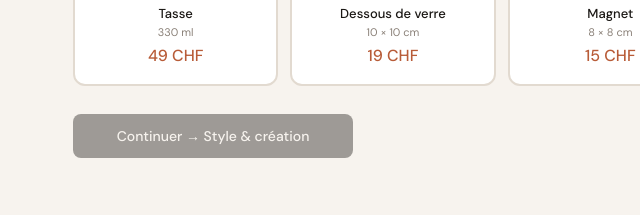
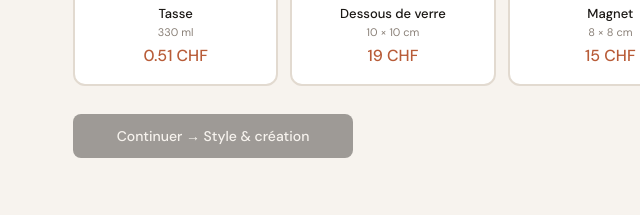
Before and after one commit to kesktec3d/kesk-hub, a website: page kesk-uv.html in a window 1280 px wide. Shown: the part 493-708 px from the top of the page, 57-697 px from the left. Drawn offline with nearby package versions, Linux system fonts and the light colour scheme; a web font is replaced by a local one.

Commit message:
Update kesk-uv.html

```diff
--- a/kesk-uv.html
+++ b/kesk-uv.html
@@ -170,7 +170,7 @@ if(window.self!==window.top){
 <script>
 const CONFIG={STRIPE_PUBLIC_KEY:'pk_live_51S52CbKHykPIIFiGXsJW5zPitq3GkmD6dMxp5YPdIguhj5oLlFtRSepvgjHOwMEH7RyCoxCmyUAORaGIaAOkfCmG00ySYyZaA1',API_BASE:'',RELIEF_MM:0.65,MAX_GENERATIONS:5};
 const PROMO_CODES={'KESK2025':{discount:100,label:'Offert par Kesk 🎁'},'FRIEND50':{discount:50,label:'-50% — ami(e) de la maison'},'BIENVENUE':{discount:20,label:'-20% bienvenue'},'LAUNCH10':{discount:10,label:'-10% lancement'}};
-const SUPPORTS=[{id:'toile',name:'Tableau toile',dims:'30 × 40 cm',icon:'🖼️',price:89},{id:'bois',name:'Bois (Wood Art)',dims:'30 × 40 cm',icon:'🪵',price:109},{id:'metal',name:'Métal (Metal Art)',dims:'30 × 40 cm',icon:'⚙️',price:119},{id:'tasse',name:'Tasse',dims:'330 ml',icon:'☕',price:49},{id:'coaster',name:'Dessous de verre',dims:'10 × 10 cm',icon:'🔵',price:19},{id:'magnet',name:'Magnet',dims:'8 × 8 cm',icon:'🧲',price:15}];
+const SUPPORTS=[{id:'toile',name:'Tableau toile',dims:'30 × 40 cm',icon:'🖼️',price:89},{id:'bois',name:'Bois (Wood Art)',dims:'30 × 40 cm',icon:'🪵',price:109},{id:'metal',name:'Métal (Metal Art)',dims:'30 × 40 cm',icon:'⚙️',price:119},{id:'tasse',name:'Tasse',dims:'330 ml',icon:'☕',price:0.51},{id:'coaster',name:'Dessous de verre',dims:'10 × 10 cm',icon:'🔵',price:19},{id:'magnet',name:'Magnet',dims:'8 × 8 cm',icon:'🧲',price:15}];
 const STYLES=[{id:'van-gogh',name:'Van Gogh',desc:'Tourbillons expressifs',emoji:'🌻',bg:'linear-gradient(135deg,#2B5EA7,#E8A234)',relief:'0.7–0.8mm',prompt:'in the style of Van Gogh, swirling impasto brushstrokes, vibrant post-impressionist colors, thick textured paint'},{id:'manga',name:'Manga',desc:'Contours nets, cel-shading',emoji:'⚡',bg:'linear-gradient(135deg,#1a1a2e,#e94560)',relief:'0.6mm',prompt:'manga illustration style, clean ink outlines, cel shading, high contrast, anime art'},{id:'minimaliste',name:'Minimaliste',desc:'Épuré, géométrique',emoji:'◻',bg:'linear-gradient(135deg,#F0EDE8,#C8C0B8)',relief:'0.5mm',prompt:'minimalist art, clean geometric forms, negative space, muted palette, Bauhaus inspired'},{id:'huile',name:"Peinture à l'huile",desc:'Coups de pinceau épais',emoji:'🎨',bg:'linear-gradient(135deg,#8B4513,#D4891A)',relief:'0.7–0.8mm',prompt:'oil painting, thick impasto brushstrokes, old masters technique, dramatic chiaroscuro lighting'},{id:'aquarelle',name:'Aquarelle',desc:'Doux, translucide',emoji:'💧',bg:'linear-gradient(135deg,#7bbde8,#b8daf5)',relief:'0.5mm',prompt:'watercolor painting, soft color washes, delicate edges, wet-on-wet technique, paper texture'},{id:'cinematique',name:'Cinématique',desc:'Lumière dorée, profondeur',emoji:'🎬',bg:'linear-gradient(135deg,#1C1C1C,#B8A070)',relief:'0.6mm',prompt:'cinematic photography, dramatic golden hour lighting, ultra detailed, shallow depth of field, 8K'}];
 const THEMES=[{id:'nature',label:'Paysages suisses',emoji:'🏔'},{id:'animaux',label:'Animaux',emoji:'🐾'},{id:'famille',label:'Famille',emoji:'👨‍👩‍👧'},{id:'architecture',label:'Architecture',emoji:'🏛'},{id:'fleurs',label:'Fleurs',emoji:'🌸'},{id:'fantasy',label:'Fantasy',emoji:'✨'}];
 
```
